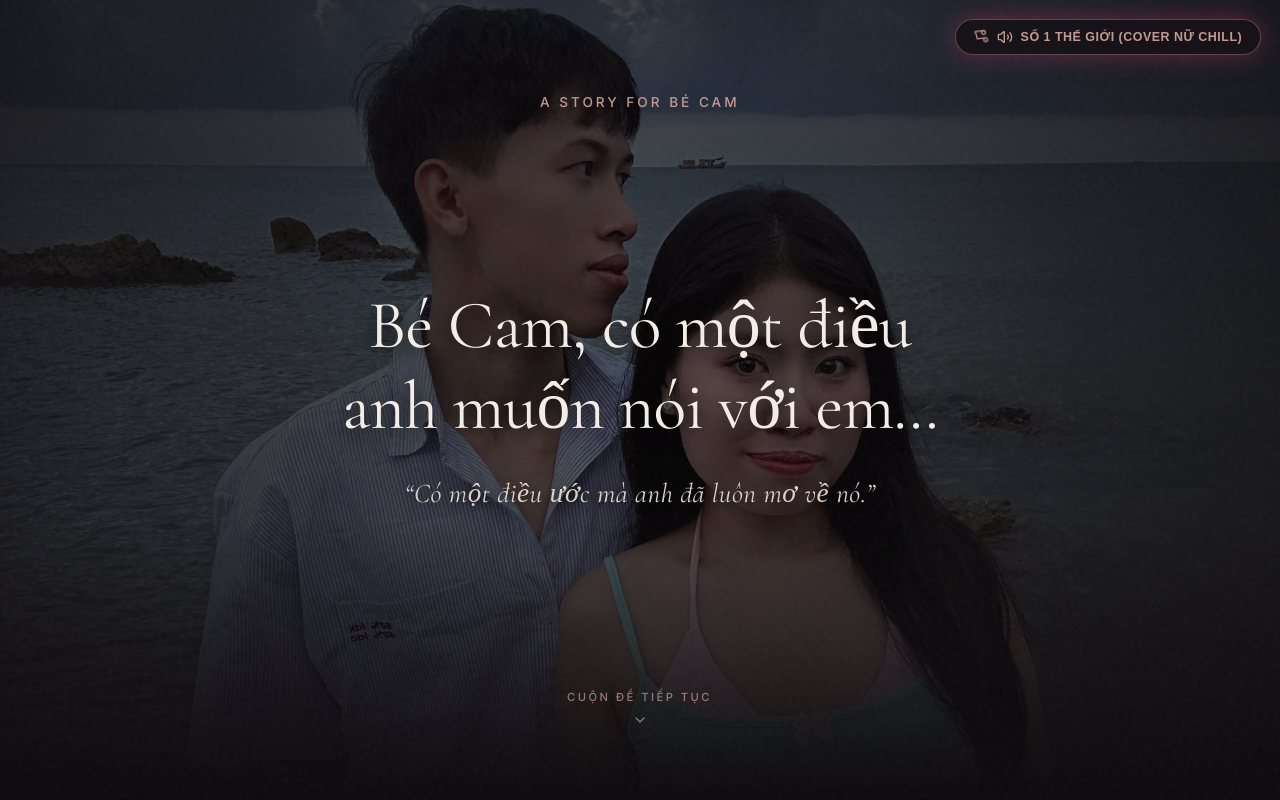
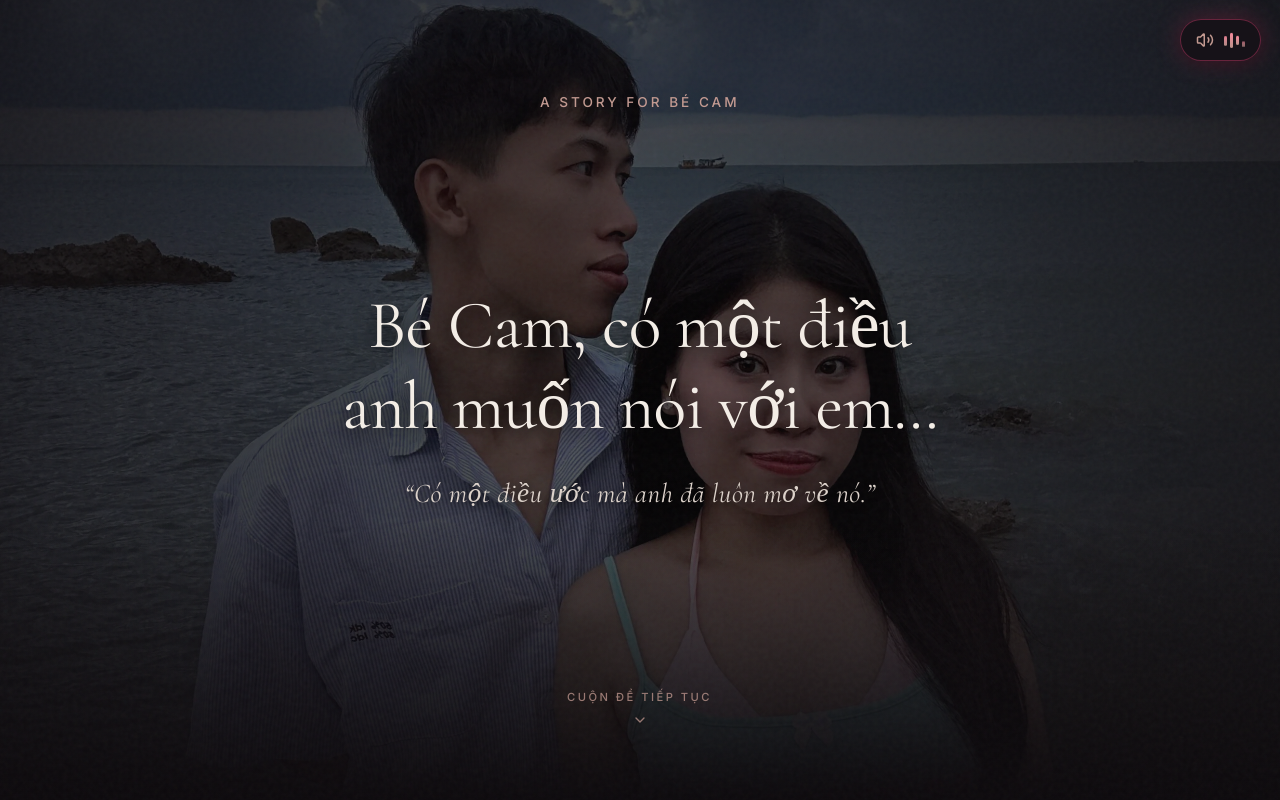
Before and after one commit to toilagatau234/love_story, a React (Vite) app: page / in a window 1280 px wide. Shown: the top 800 px of the page. Built offline with nearby package versions, Linux system fonts and the light colour scheme.

Commit message:
feat: replace music text with animated soundwave equalizer icon

```diff
--- a/src/components/AudioPlayer.tsx
+++ b/src/components/AudioPlayer.tsx
@@ -1,5 +1,5 @@
 import React, { useEffect, useRef, useState } from 'react';
-import { Volume2, VolumeX, Music } from 'lucide-react';
+import { Volume2, VolumeX } from 'lucide-react';
 
 export const AudioPlayer: React.FC = () => {
   const [isPlaying, setIsPlaying] = useState(false);
@@ -100,42 +100,75 @@ export const AudioPlayer: React.FC = () => {
     }}>
       <button
         onClick={toggleMusic}
-        aria-label={isPlaying ? 'Tắt nhạc: SỐ 1 THẾ GIỚI - COVER NỮ CHILL' : 'Bật nhạc: SỐ 1 THẾ GIỚI - COVER NỮ CHILL'}
-        title={isPlaying ? 'Tắt nhạc' : 'Bật bài hát "SỐ 1 THẾ GIỚI - COVER NỮ CHILL"'}
+        aria-label={isPlaying ? 'Tắt nhạc' : 'Bật nhạc'}
+        title={isPlaying ? 'Đang phát: SỐ 1 THẾ GIỚI - Nhấn để tắt' : 'Nhấn để bật nhạc'}
         style={{
           display: 'flex',
           alignItems: 'center',
-          gap: '0.5rem',
-          padding: '0.55rem 1.1rem',
+          justifyContent: 'center',
+          gap: '0.6rem',
+          padding: isPlaying ? '0.6rem 0.95rem' : '0.6rem',
+          minWidth: '42px',
+          height: '42px',
           backgroundColor: 'rgba(22, 18, 23, 0.88)',
           backdropFilter: 'blur(16px)',
           WebkitBackdropFilter: 'blur(16px)',
-          border: '1px solid rgba(195, 154, 145, 0.4)',
+          border: isPlaying ? '1px solid rgba(157, 49, 85, 0.6)' : '1px solid rgba(195, 154, 145, 0.3)',
           borderRadius: '9999px',
           color: isPlaying ? 'var(--color-rose)' : 'var(--color-muted)',
-          fontSize: '0.85rem',
           cursor: 'pointer',
-          transition: 'all 0.35s ease',
-          boxShadow: isPlaying ? '0 0 25px rgba(157, 49, 85, 0.55)' : '0 4px 15px rgba(0,0,0,0.4)'
+          transition: 'all 0.35s cubic-bezier(0.2, 0.8, 0.2, 1)',
+          boxShadow: isPlaying ? '0 0 25px rgba(157, 49, 85, 0.45), 0 4px 15px rgba(0,0,0,0.5)' : '0 4px 15px rgba(0,0,0,0.4)'
         }}
       >
         {isPlaying ? (
           <>
-            <Music size={15} style={{ animation: 'spin 4s linear infinite', color: 'var(--color-rose)' }} />
-            <Volume2 size={16} />
-            <span style={{ fontSize: '0.78rem', letterSpacing: '0.04em', fontWeight: 600 }}>SỐ 1 THẾ GIỚI (COVER NỮ CHILL)</span>
+            <Volume2 size={18} style={{ color: 'var(--color-rose)' }} />
+            {/* Animated Sound Wave Equalizer Bars */}
+            <div style={{ display: 'flex', alignItems: 'center', gap: '3px', height: '14px' }}>
+              <span className="sound-wave-bar bar-1" />
+              <span className="sound-wave-bar bar-2" />
+              <span className="sound-wave-bar bar-3" />
+              <span className="sound-wave-bar bar-4" />
+            </div>
           </>
         ) : (
-          <>
-            <VolumeX size={16} />
-            <span style={{ fontSize: '0.78rem', letterSpacing: '0.04em' }}>SỐ 1 THẾ GIỚI (COVER NỮ CHILL)</span>
-          </>
+          <VolumeX size={18} />
         )}
       </button>
       <style>{`
-        @keyframes spin {
-          0% { transform: rotate(0deg); }
-          100% { transform: rotate(360deg); }
+        .sound-wave-bar {
+          display: inline-block;
+          width: 3px;
+          border-radius: 9999px;
+          background: linear-gradient(to top, var(--color-rose), #ff8fa3);
+          transform-origin: bottom;
+        }
+        .bar-1 {
+          height: 12px;
+          animation: waveJump 0.8s ease-in-out infinite alternate;
+        }
+        .bar-2 {
+          height: 16px;
+          animation: waveJump 0.6s ease-in-out infinite alternate 0.2s;
+        }
+        .bar-3 {
+          height: 10px;
+          animation: waveJump 0.9s ease-in-out infinite alternate 0.4s;
+        }
+        .bar-4 {
+          height: 14px;
+          animation: waveJump 0.7s ease-in-out infinite alternate 0.1s;
+        }
+        @keyframes waveJump {
+          0% {
+            transform: scaleY(0.3);
+            opacity: 0.6;
+          }
+          100% {
+            transform: scaleY(1);
+            opacity: 1;
+          }
         }
       `}</style>
     </div>
```
Also changed, not shown: index.html (+1 -1 lines).
